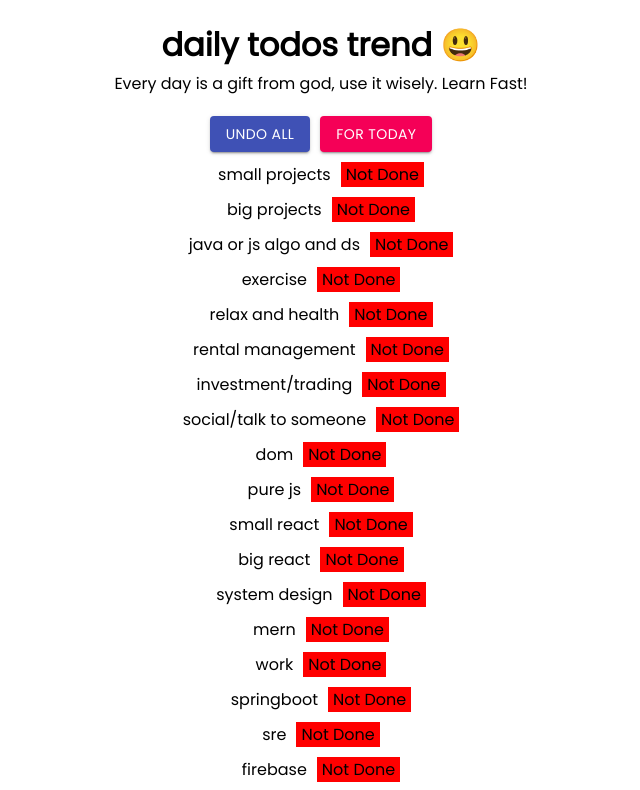
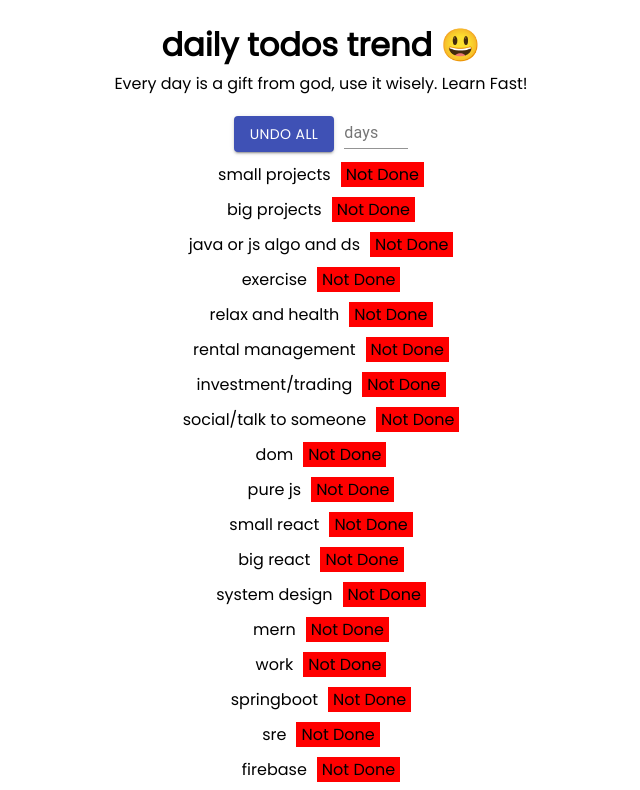
Before and after one commit to shachopin/daily-todos-trend, a React (Vite) app: page / in a window 1280 px wide. Shown: the top 790 px of the page, without its empty margins (319-959 px from the left). Built offline with nearby package versions, Linux system fonts and the light colour scheme; no server answers; the database is empty.

Commit message:
🦜🎾 Updated with Glitch

```diff
--- a/src/App.jsx
+++ b/src/App.jsx
@@ -5,16 +5,22 @@ import Todo from "./Todo";
 import { todos } from "./data";
 import { Button, IconButton } from "@material-ui/core";
 import { useFirebase } from "./customHooks";
-import AddIcon from '@material-ui/icons/Add';
+import AddIcon from "@material-ui/icons/Add";
+import TextField from "@material-ui/core/TextField";
 
 function App() {
   const [items, addItem] = useFirebase("items", ["name", "score", "timestamp"]);
   const [dones, addDone, undoAll, deleteDone] = useFirebase("dones", ["name"]);
-  const [today, setToday] = useState('true')
+  //const [today, setToday] = useState("true");
+  const [days, setDays] = useState(null);
 
   const onToggle = (isChecked, score, name, id) => {
     if (!isChecked) {
-      addItem({ timestamp: today ? Date.now() : Date.now() + 24 * 60 * 60 * 1000, score, name });
+      addItem({
+        timestamp: Date.now() + days * 24 * 60 * 60 * 1000,
+        score,
+        name,
+      });
       addDone({ name });
     } else {
       deleteDone(id);
@@ -28,18 +34,37 @@ function App() {
   return (
     <div className="app">
       <h1>daily todos trend 😃</h1>
-      <div style={{marginTop: -20, marginBottom: 20}}>Every day is a gift from god, use it wisely. Learn Fast!</div>
+      <div style={{ marginTop: -20, marginBottom: 20 }}>
+        Every day is a gift from god, use it wisely. Learn Fast!
+      </div>
 
       {items.length > 0 && <Chart data={items} />}
 
-      <div><Button variant="contained" color="primary" onClick={undoAll}>
-        Undo All
-      </Button>
-      <Button variant="contained" color="secondary" style={{marginLeft: 10}} onClick={() => setToday(!today)}>
-        For {today ? "Today" : "Tomorrow"}
-        </Button></div>
+      <div>
+        <Button variant="contained" color="primary" onClick={undoAll}>
+          Undo All
+        </Button>
+        {/*<Button
+          variant="contained"
+          color="secondary"
+          style={{ marginLeft: 10 }}
+          onClick={() => setToday(!today)}
+        >
+          For {today ? "Today" : "Tomorrow"}
+        </Button>*/}
+        <TextField
+          id="days"
+          label="days"
+          value={days}
+          style={{ width: "5vw", marginLeft: 10, marginTop: -15}}
+          onChange={(e) => setDays(e.target.value)}
+        />
+      </div>
       {todos.map((itemName, index) => (
-        <div key={index} style={{ display: "flex", marginTop: 10, alignItems: 'center' }}>
+        <div
+          key={index}
+          style={{ display: "flex", marginTop: 10, alignItems: "center" }}
+        >
           <span className="myspan">{itemName}</span>
           <Todo
             onToggle={(isChecked, id) =>
```
